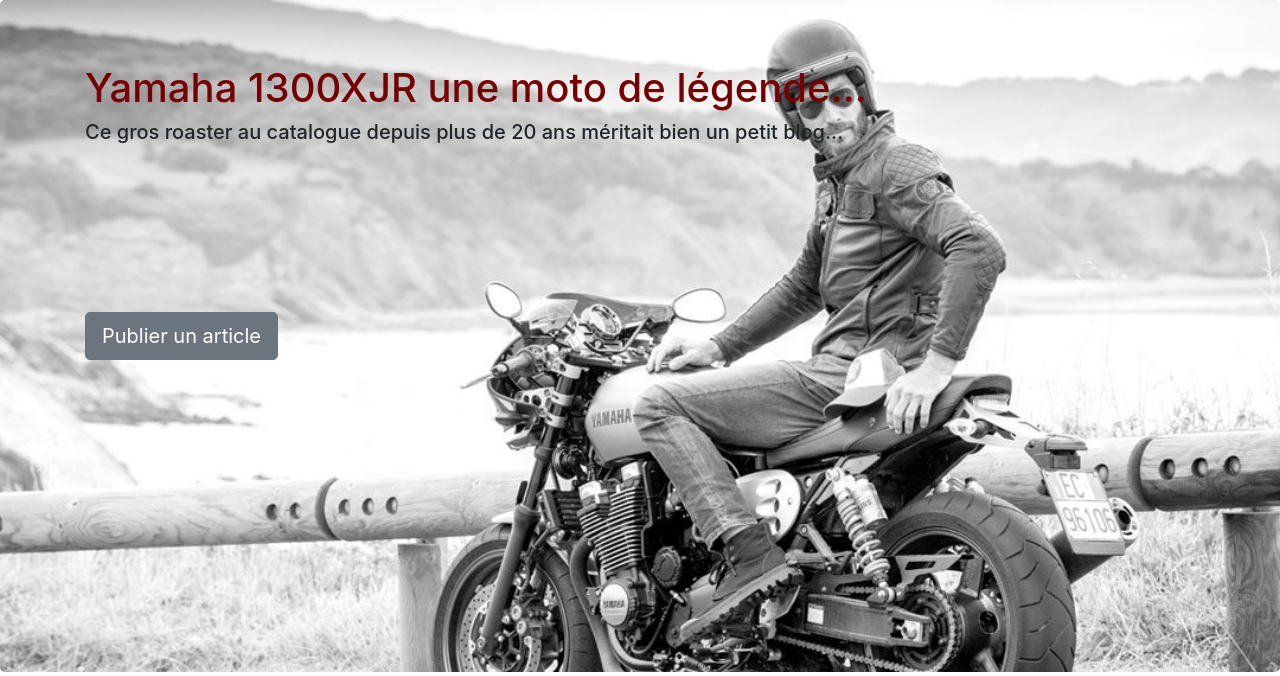
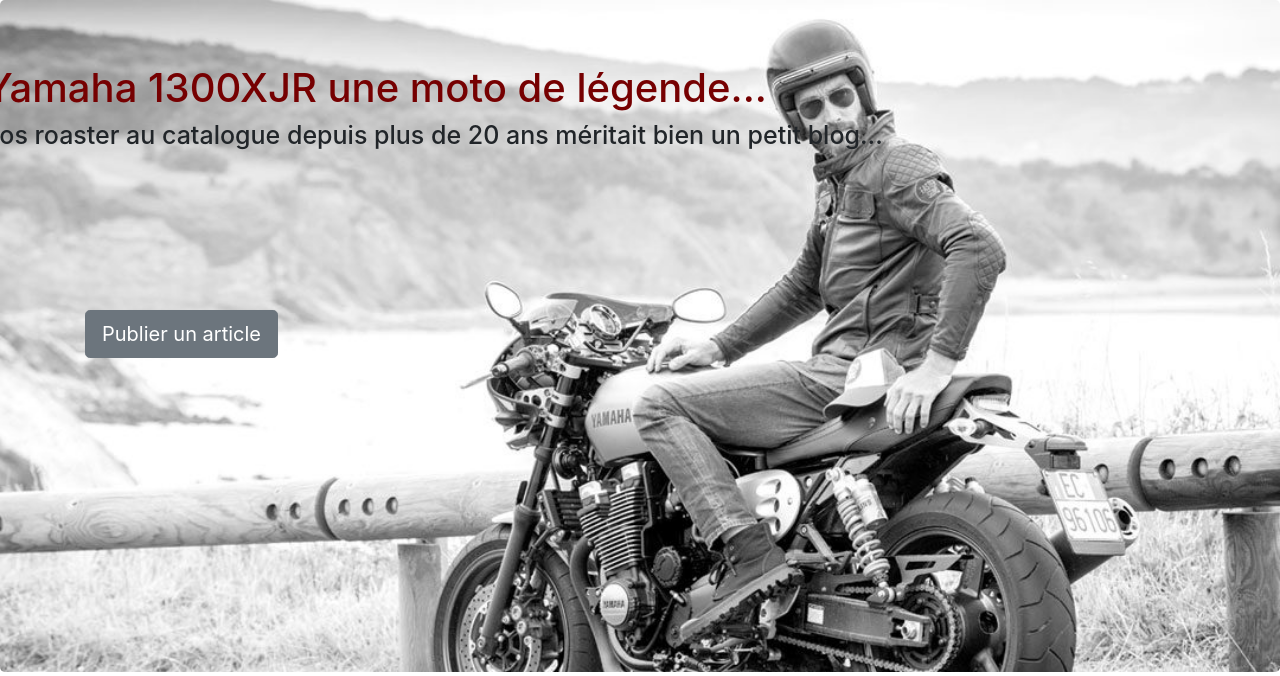
Before and after one commit to Aurore-dwj/projet5, a PHP site: page / in a window 1280 px wide. Shown: the part 56-732 px from the top of the page. Run offline with PHP 8.4, Linux system fonts and the light colour scheme; some libraries are stand-ins or nearby versions.

Commit message:
modifs responsive first mobil

```diff
--- a/controllers/ControllerAdmin.php
+++ b/controllers/ControllerAdmin.php
@@ -33,11 +33,11 @@
     {
 
         $pagination = new Pagination();// nouvel objet de la class Pagination
-        $articlesparp = 3;// nombre d'article par page
+        $articlesparp = 3;// nombre d'articles par page
         $nombredarticles = $pagination->getArticlesPagination(); //appel fonction pour récupérer le nombres d'articles à paginer
-        $totalpages = $pagination->getArticlesPages($nombredarticles, $articlesparp);// appel fonction pour récupérer le nombre de page
+        $totalpages = $pagination->getArticlesPages($nombredarticles, $articlesparp);// appel fonction pour récupérer le nombre de pages
 
-        //tests url + si utilisateur injecte autre chose qu'un chiffre ou veux mette un chiffre plus grand que le nombre de page, on retourne à la page courante cad la page 1
+        //tests url + si utilisateur injecte autre chose qu'un chiffre ou veux mette un chiffre plus grand que le nombre de pages, on retourne à la page courante cad la page 1
         if (isset($_GET['page']) and !empty($_GET['page']) and $_GET['page'] > 0 and $_GET['page'] <= $totalpages)
         {
             $_GET['page'] = intval($_GET['page']);
--- a/publics/css/style.css
+++ b/publics/css/style.css
@@ -1,81 +1,166 @@
-h1, h2{
+/* first mobil*/
+
+h1, h2
+{
 	color: #760001;
 }
-h3{
+
+h3
+{
 	color: grey;
 }
-p{
+
+p
+{
 	font-size: 20px;
 	color: grey;
 }
 
-#bonjSession{
+.jumbotron
+{
+	background: url("../images/moto2.png")no-repeat;
+	height: 250px;
+}
+
+.titre1
+{
+	font-size: 17px;
+}
+
+.titre2
+{
+	display: none;
+}
+
+i.wi
+{
+	font-size: 3em;
+	line-height: 90px;
+	color: #760001;
+}
+
+.error
+{
+	color: red;
+	text-align: center;
+	width: 50%;
+	font-size: 15px;
+}
+
+.encart
+{
+	margin-top: 30px;
+	padding-bottom: 10px;
+	margin-bottom: 25px;
+	background-color: lightgrey;
+	border-radius: 5px;
+	width: 60%;
+}
+
+@media only screen and (min-width: 700px) /*tablette*/
+
+{
+	.jumbotron
+	{
+		background: url("../images/moto3.png")no-repeat;
+		height: 478px;
+	}
+
+	.titre1
+	{
+		font-size: 30px;
+	}
+
+	.titre2
+	{
+		display: initial;
+		font-size: 17px;
+	}
+}
+
+@media only screen and (min-width: 1100px ) /*desktop*/
+{
+	#bonjSession
+	{
 		font-size: 18px;
 		color: #760001;
 	}
 
-.jumbotron{
+	.jumbotron
+	{
 		background: url("../images/moto.jpg")no-repeat;
 		background-size: cover;
 		height: 672px;
-
 	}
 
-.titre{
+	.titre1
+	{
 		margin-left: -100px;
-
+		font-size: 40px;
 	}
 
-.btn-group-lg > .btn, .btn-lg{
+	.titre2
+	{
+		font-size: 25px;
+		margin-left: -150px;
+	}
+
+	.btn-group-lg > .btn, .btn-lg
+	{
 		margin-top: 160px;
 	}
 
-.vuChapComment{
+	.vuChapComment
+	{
 		margin-top: 250px;
 	}
 
-.improfil{
-
+	.improfil
+	{
 		width: 30%;
 		border: 1px solid #181818;
 		border-radius: 10%;
 	}
 
-i.wi {
+	i.wi
+	{
 		font-size: 5em;
 		line-height: 115px;
 		color: #760001;
 	}
 
-.vuChapComment{
+	.vuChapComment
+	{
 		margin-top: 15px;
+	}
 
-}
-#ville{
+	#ville
+	{
 		border: 1px solid #760001;
 		border-radius: 5px;
 	}
 
-.error{
-	color: red;
-	text-align: center;
+	.error
+	{
+		font-size: 18px;
 		border: 1px solid red;
 		border-radius: 5px;
-	width: 50%;
 	}
 
-#meteo{
-
+	#meteo
+	{
 		float: left;
 		width: 50%;
 		left: 2px;
 		height: 500px;
 	}
 
-#profil{
+	#profil
+	{
 		float: right;
 		width: 50%;
 		right: 2px;
 		margin-top: 60px;
 		height: 500px;
 	}
+}
--- a/views/backend/signalComment.php
+++ b/views/backend/signalComment.php
@@ -5,7 +5,6 @@
 <div>
    <br><br>
    <div align="center">
-      <div class="encart">
          <br>
          <h2>Commentaires signalés :</h2>
          <br>
@@ -15,7 +14,7 @@
             $data = $comments;
             while ($data = $comments->fetch()): ?>
          <!--affiche le nom de l'auteur du commentaire, son id, la date et le commentaire-->
-         <div class="news">
+         <div class="encart">
             <br>
             <p><em>Commentaire signalé par : <?= $data['pseudo'] ?></em></p>
             <p><em>Id : <?= $data['id'] ?></em></p>
--- a/views/frontend/listArticlesUser.php
+++ b/views/frontend/listArticlesUser.php
@@ -53,7 +53,7 @@
             <div class="d-flex justify-content-between align-items-center">
                <div class="btn-group">
                   <?php if($data['signalement'] == '1') :
-                     echo '<p class="error">Article Signalé !</p>'; ?>
+                     echo '<p class="error">Article Signalé</p>'; ?>
                   <?php else: ?>
                   <a href="index.php?action=signalerArticleUser&amp;id=<?= $data['id'] ?>"><button type="button" class="btn btn-sm btn-outline-secondary">Signaler</button></a><?php endif ?>&nbsp;&nbsp;
                   <a href="index.php?action=affArticle&amp;id=<?= $data['id'] ?>"><button type="button" class="btn btn-sm btn-outline-secondary">Commentaires</button></a>
--- a/views/frontend/redacArticleUser.php
+++ b/views/frontend/redacArticleUser.php
@@ -20,7 +20,7 @@
             <option value="3">Entretien</option>
          </select>
          <input type="text" placeholder="title" id="title" name="title" /><br><br><br>
-         <textarea class="mytextarea" name="content"  rows="5" cols="50" placeholder="Votre message"></textarea>
+         <textarea class="mytextarea" name="content"  rows="4" cols="40" placeholder="Votre message"></textarea>
          <br>
          <button type="submit" name="envoi_article"class="btn btn-secondary">Envoyer article !</button><br><br>
       </form>
```
Also changed, not shown: controllers/ControllerUser.php (+4 -4 lines), publics/images/moto2.png (added), publics/images/moto3.png (added), publics/membres/avatars/1.jpg. Lines whose indentation alone changed are shown as unchanged.
